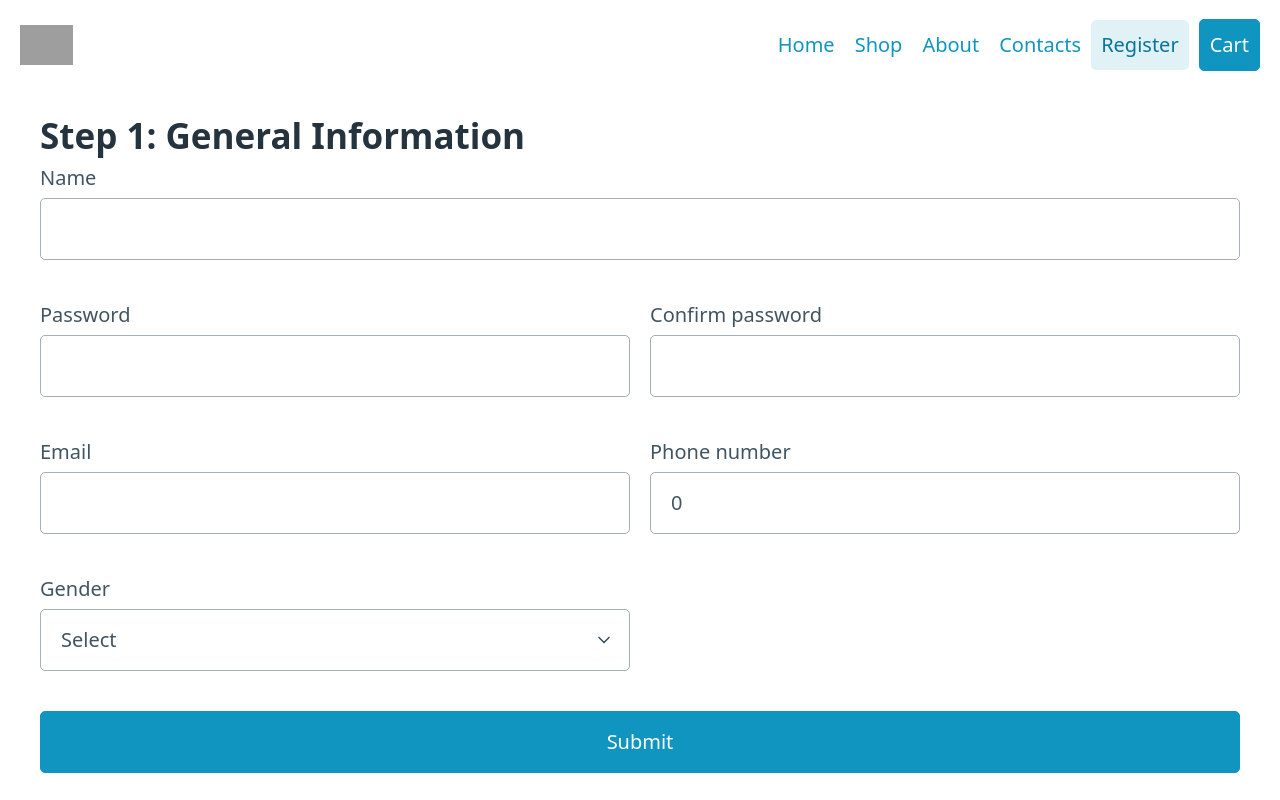
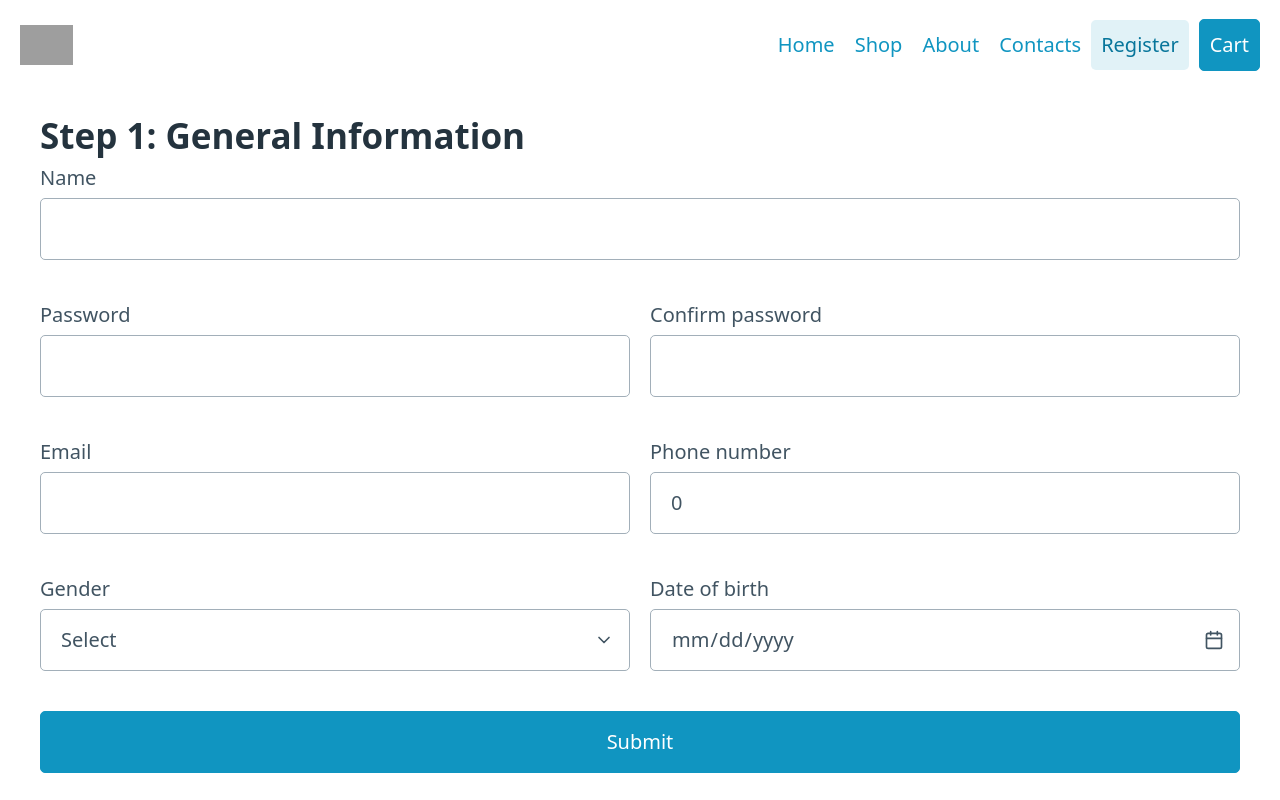
Before and after one commit to Moramarth/SoftUni-VueJS-November-2023, a Vue app in the folder Workshop - Online shop/: page / in a window 1280 px wide. Both pictures are taken after a click on the link "Register". Shown: the top 800 px of the page. Built offline with nearby package versions, Linux system fonts and the light colour scheme; grey boxes are pictures that could not be loaded.

Commit message:
Added validations to registration forms

```diff
--- a/Workshop - Online shop/package.json
+++ b/Workshop - Online shop/package.json
@@ -11,6 +11,8 @@
     "lint:fix": "eslint . --fix"
   },
   "dependencies": {
+    "@vuelidate/core": "^2.0.3",
+    "@vuelidate/validators": "^2.0.4",
     "vue": "^3.3.4"
   },
   "devDependencies": {
--- a/Workshop - Online shop/src/views/Register/Register.vue
+++ b/Workshop - Online shop/src/views/Register/Register.vue
@@ -1,9 +1,13 @@
 <script>
+import { useVuelidate } from '@vuelidate/core';
 import AddressForm from './components/AddressForm.vue';
 import GeneralForm from './components/GeneralForm.vue';
 
 export default {
   components: { GeneralForm, AddressForm },
+  setup() {
+    return { v$: useVuelidate() };
+  },
   data() {
     return {
       activeForm: 'general',
@@ -26,13 +30,18 @@ export default {
     };
   },
   methods: {
-    onGeneralFormSubmit(generalData) {
-      this.activeForm = 'address';
-      this.data.general = { ...generalData };
+    async onGeneralFormSubmit(generalData) {
+      const isValid = await this.v$.$validate();
+      if (isValid) {
+        this.activeForm = 'address';
+        this.data.general = { ...generalData };
+      }
     },
-    onSubmit(addressData) {
-      this.data.address = { ...addressData };
-      console.log('THE DATA', this.data);
+    async onSubmit(addressData) {
+      const isValid = await this.v$.$validate();
+      if (isValid) {
+        this.data.address = { ...addressData };
+      }
     },
     onBack() {
       this.activeForm = 'general';
--- a/Workshop - Online shop/src/views/Register/components/AddressForm.vue
+++ b/Workshop - Online shop/src/views/Register/components/AddressForm.vue
@@ -1,4 +1,6 @@
 <script>
+import { useVuelidate } from '@vuelidate/core';
+import { minLength, required } from '@vuelidate/validators';
 import FormItem from './FormItem.vue';
 
 export default {
@@ -15,14 +17,33 @@ export default {
     },
   },
   emits: ['onSubmit', 'onBack'],
+  setup() {
+    return { v$: useVuelidate() };
+  },
   data() {
     return {
       formData: { ...this.initialData },
     };
   },
+  validations() {
+    return {
+      formData: {
+        address1: {
+          required,
+          minLength: minLength(5),
+        },
+        city: {
+          required,
+        },
+      },
+    };
+  },
   methods: {
-    handleSubmit() {
-      this.$emit('onSubmit', this.formData);
+    async handleSubmit() {
+      const isValid = await this.v$.$validate();
+      if (isValid) {
+        this.$emit('onSubmit', this.formData);
+      }
     },
   },
 };
@@ -34,6 +55,7 @@ export default {
     <form action="" @submit.prevent="handleSubmit">
       <FormItem
         v-model="formData.address1"
+        :v$="v$"
         class="full-row"
         field="address1"
         label="Address Line 1"
@@ -47,6 +69,7 @@ export default {
       />
       <FormItem
         v-model="formData.city"
+        :v$="v$"
         field="city"
         label="City"
         required
--- a/Workshop - Online shop/src/views/Register/components/FormItem.vue
+++ b/Workshop - Online shop/src/views/Register/components/FormItem.vue
@@ -15,8 +15,16 @@ export default {
     required: {
       type: Boolean,
     },
+    v$: {
+      type: Object,
+    },
   },
   emits: ['update:modelValue'],
+  computed: {
+    hasErrors() {
+      return this.v$?.formData[this.field]?.$errors.length;
+    },
+  },
   methods: {
     onChange(event) {
       this.$emit('update:modelValue', event.target.value);
@@ -26,7 +34,7 @@ export default {
 </script>
 
 <template>
-  <div>
+  <div :class="hasErrors ? 'has-errors' : ''">
     <label :for="field"> {{ label }} </label>
     <slot>
       <input
@@ -36,9 +44,22 @@ export default {
         @input="onChange"
       >
     </slot>
+    <ul v-if="hasErrors" class="error-msg">
+      <li v-for="error in v$?.formData[field].$errors" :key="error.$uid">
+        {{ error.$message }}
+      </li>
+    </ul>
   </div>
 </template>
 
 <style scoped>
+.has-errors> :deep(input),
+.has-errors> :deep(select),
+.has-errors> :deep(textarea) {
+    border-color: red;
+}
 
+.has-errors .error-msg {
+    color: red;
+}
 </style>
--- a/Workshop - Online shop/src/views/Register/components/GeneralForm.vue
+++ b/Workshop - Online shop/src/views/Register/components/GeneralForm.vue
@@ -1,5 +1,23 @@
 <script>
+import { useVuelidate } from '@vuelidate/core';
+import { alphaNum, email, helpers, maxLength, minLength, numeric, required, sameAs } from '@vuelidate/validators';
 import FormItem from './FormItem.vue';
+
+function hasTwoNames(value) {
+  if (!value.includes(' '))
+    return false;
+
+  const names = value.split(' ').filter(Boolean);
+  if (names.length !== 2)
+    return false;
+
+  return true;
+}
+
+function namesAreCapitalized(value) {
+  const regex = /^([A-Z][a-z]*\s*)+$/;
+  return regex.test(value);
+}
 
 export default {
   components: { FormItem },
@@ -19,14 +37,51 @@ export default {
     },
   },
   emits: ['onSubmit'],
+  setup() {
+    return { v$: useVuelidate() };
+  },
   data() {
     return {
       formData: { ...this.initialData },
     };
   },
+  validations() {
+    return {
+      formData: {
+        name: {
+          required: helpers.withMessage('Custom required field msg', required),
+          hasTwoNames: helpers.withMessage('Should contain two names separated by a space!', hasTwoNames),
+          namesAreCapitalized: helpers.withMessage('Both names should start with a capital letter!', namesAreCapitalized),
+        },
+        pass: {
+          required,
+          alphaNum,
+          minLength: minLength(3),
+          maxLength: maxLength(16),
+        },
+        confirmPass: { required, sameAs: sameAs(this.formData.pass) },
+        email: { required, email },
+        phone: {
+          required,
+          numeric,
+          minLength: minLength(9),
+          maxLength: maxLength(9),
+        },
+        gender: {
+          required,
+        },
+        dateOfBirth: {
+          required,
+        },
+      },
+    };
+  },
   methods: {
-    handleSubmit() {
-      this.$emit('onSubmit', this.formData);
+    async handleSubmit() {
+      const isValid = await this.v$.$validate();
+      if (isValid) {
+        this.$emit('onSubmit', this.formData);
+      }
     },
   },
 };
@@ -39,6 +94,7 @@ export default {
     <form action="" @submit.prevent="handleSubmit">
       <FormItem
         v-model="formData.name"
+        :v$="v$"
         class="full-row"
         field="name"
         label="Name"
@@ -46,6 +102,7 @@ export default {
       />
 
       <FormItem
+        :v$="v$"
         field="pass"
         label="Password"
         required
@@ -54,6 +111,7 @@ export default {
       </FormItem>
 
       <FormItem
+        :v$="v$"
         field="confirmPass"
         label="Confirm password"
         required
@@ -63,12 +121,14 @@ export default {
 
       <FormItem
         v-model="formData.email"
+        :v$="v$"
         field="email"
         label="Email"
         required
       />
 
       <FormItem
+        :v$="v$"
         field="phone"
         label="Phone number"
         required
@@ -77,6 +137,7 @@ export default {
       </FormItem>
 
       <FormItem
+        :v$="v$"
         field="gender"
         label="Gender"
         required
@@ -96,6 +157,14 @@ export default {
           </option>
         </select>
       </FormItem>
+      <FormItem
+        :v$="v$"
+        field="dateOfBirth"
+        label="Date of birth"
+        required
+      >
+        <input id="phone" v-model="formData.dateOfBirth" type="date">
+      </FormItem>
       <button type="submit" class="full-row">
         Submit
       </button>
```
Also changed, not shown: 1 other file (tests, documents, lock files or other folders).
